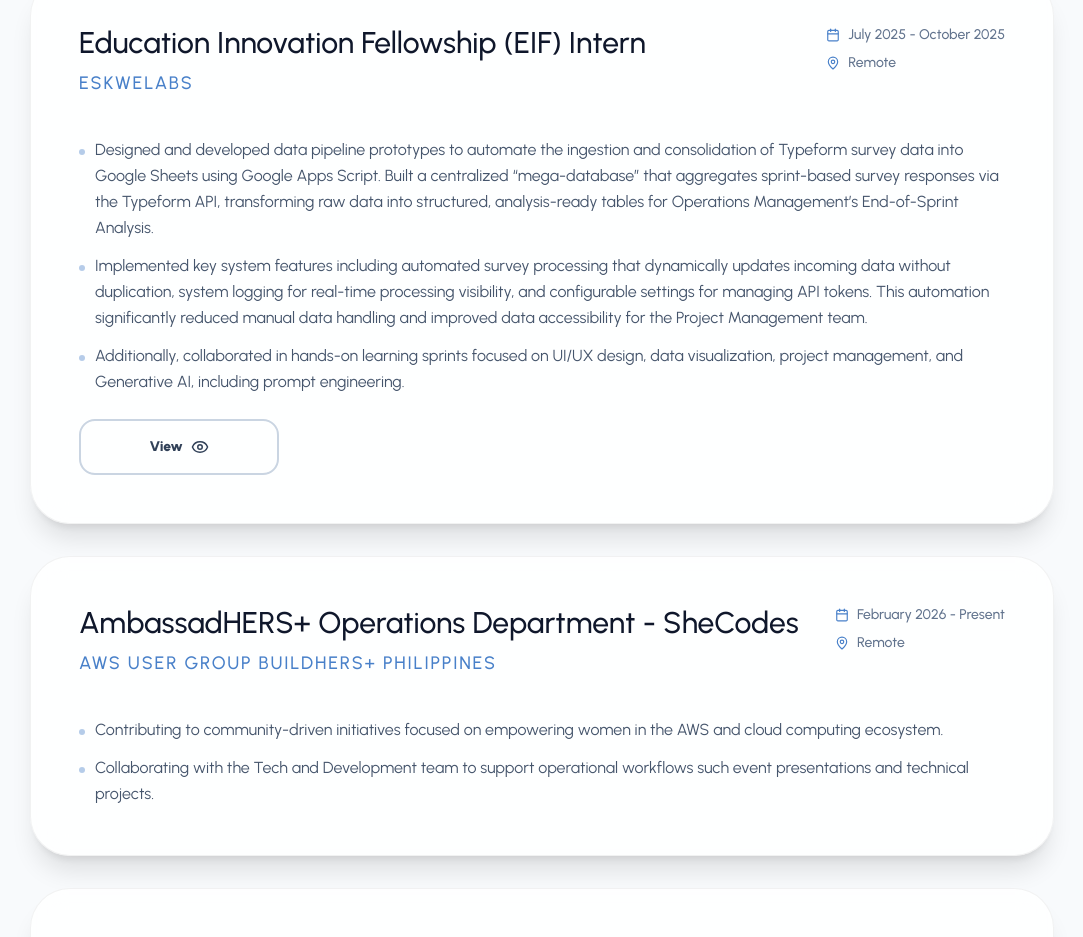
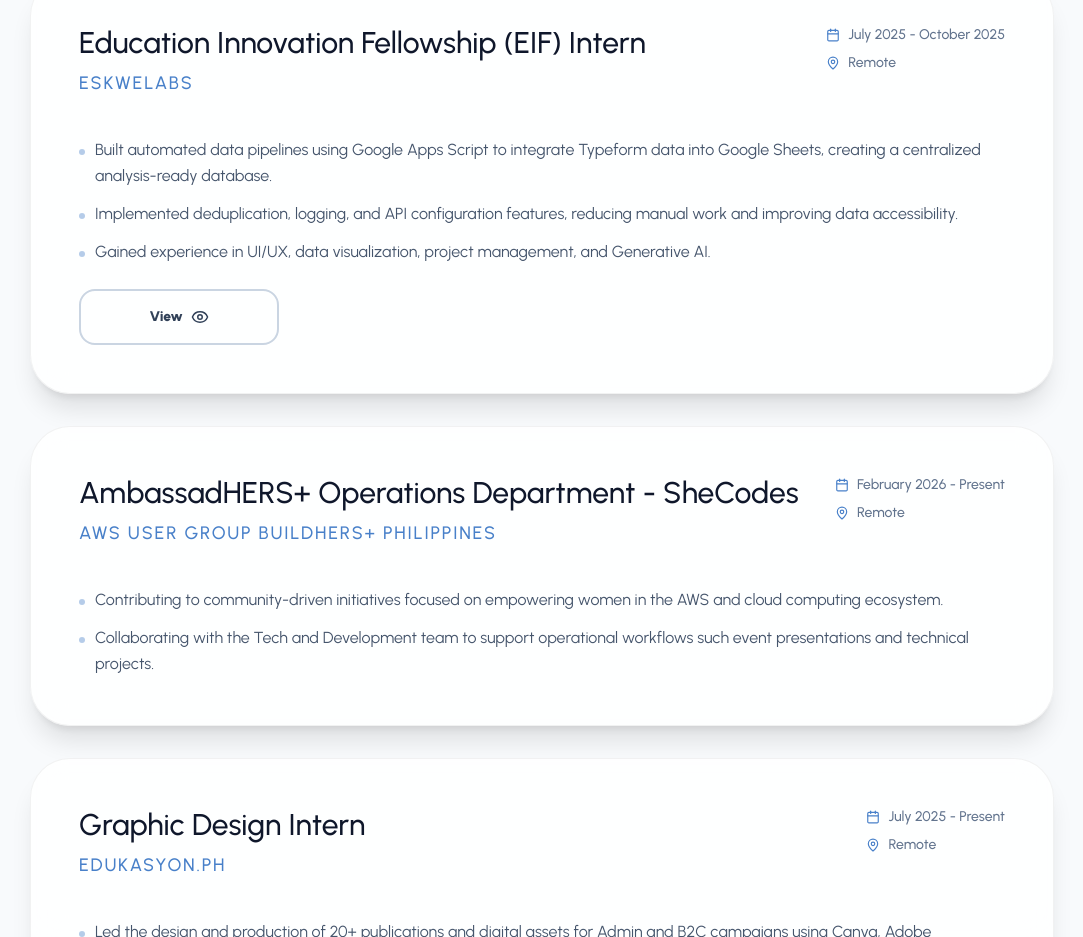
Before and after one commit to cinedalida/cinedalida-web-portfolio, a React (Vite) app in the folder web-portfolio/: page / in a window 1280 px wide. Shown: the part 2460-3397 px from the top of the page, without its empty margins (98-1181 px from the left). Built offline with nearby package versions, Linux system fonts and the light colour scheme.

Commit message:
Modified: Contents

```diff
--- a/web-portfolio/src/constants.js
+++ b/web-portfolio/src/constants.js
@@ -319,9 +319,9 @@
     period: "July 2025 - October 2025",
     location: "Remote",
     points: [
-      "Designed and developed data pipeline prototypes to automate the ingestion and consolidation of Typeform survey data into Google Sheets using Google Apps Script. Built a centralized “mega-database” that aggregates sprint-based survey responses via the Typeform API, transforming raw data into structured, analysis-ready tables for Operations Management’s End-of-Sprint Analysis.",
-      "Implemented key system features including automated survey processing that dynamically updates incoming data without duplication, system logging for real-time processing visibility, and configurable settings for managing API tokens. This automation significantly reduced manual data handling and improved data accessibility for the Project Management team.",
-      "Additionally, collaborated in hands-on learning sprints focused on UI/UX design, data visualization, project management, and Generative AI, including prompt engineering.",
+      "Built automated data pipelines using Google Apps Script to integrate Typeform data into Google Sheets, creating a centralized analysis-ready database.",
+      "Implemented deduplication, logging, and API configuration features, reducing manual work and improving data accessibility.",
+      "Gained experience in UI/UX, data visualization, project management, and Generative AI.",
     ],
     hasDemo: true,
     demoLink: "https://www.youtube.com/watch?v=bEuV2Z2dS3c",
```
